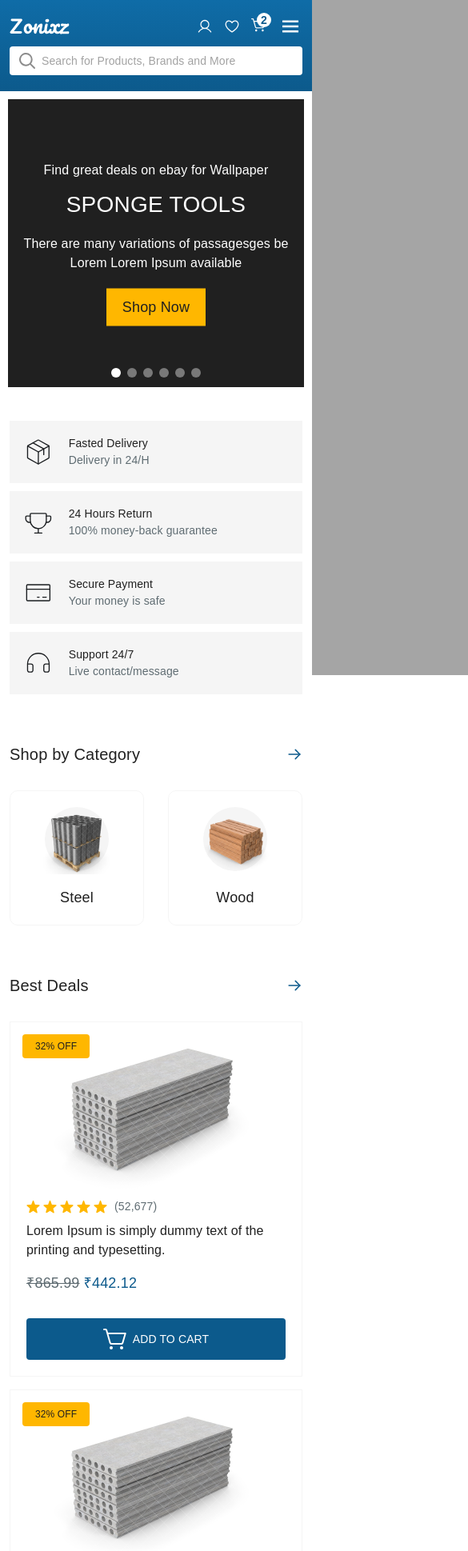
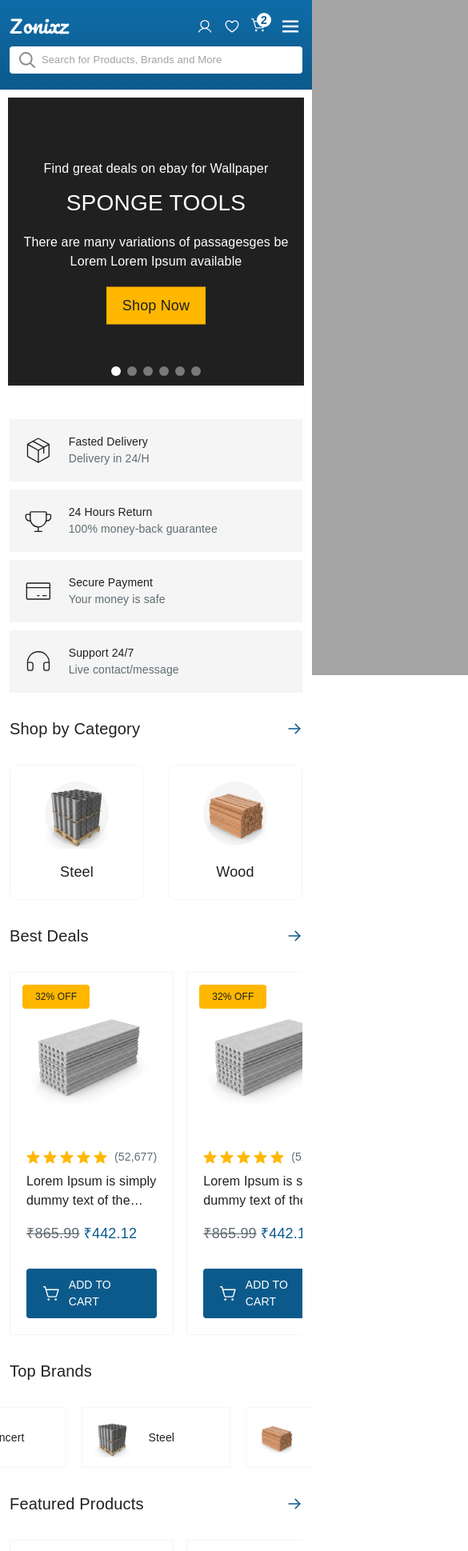
Before and after one commit to Raj-47-coder/zonix, a React (Create React App) app: page / in a window 390 px wide. Shown: the top 1939 px of the page at 80% size, 585 px wide, since content can reach past the window. Built offline with nearby package versions, Linux system fonts and the light colour scheme.

Commit message:
Fix header Make Topreated section responsive

```diff
--- a/src/App.scss
+++ b/src/App.scss
@@ -94,4 +94,8 @@ a {
       margin-left: 1rem;
     }
   }
+
+  @media screen and (max-width:991px) {
+    margin: 3rem 0 !important;
+  }
 }
--- a/src/Inauth/Bestdeals/Bestdeals.scss
+++ b/src/Inauth/Bestdeals/Bestdeals.scss
@@ -8,15 +8,8 @@
   }
 
   @media screen and (max-width:991px) {
-    grid-template-columns: repeat(3, 1fr);
-  }
-
-  @media screen and (max-width:767px) {
-    grid-template-columns: repeat(2, 1fr);
-  }
-
-  @media screen and (max-width:575px) {
-    grid-template-columns: repeat(1, 1fr);
+    display: flex;
+    overflow-x: auto;
   }
 }
 
@@ -127,8 +120,12 @@
         margin-right: 0.5rem;
       }
 
-      @media screen and (max-width:767px) {
+      @media screen and (max-width:991px) {
         padding: 1rem 1.6rem;
+
+        svg {
+          height: 2.2rem;
+        }
       }
     }
   }
--- a/src/Inauth/Header/Header.scss
+++ b/src/Inauth/Header/Header.scss
@@ -1,5 +1,8 @@
 .header {
   background-image: var(--theme_primarylinear);
+  position: sticky;
+  top: 0;
+  z-index: 99;
 
   .header_top {
     display: flex;
@@ -94,7 +97,7 @@
           height: auto;
 
           @media screen and (max-width:991px) {
-            font-size: 1.4rem;
+            font-size: 1.3rem;
             padding: 1rem;
             padding-left: 4rem;
           }
--- a/src/Inauth/Toprated/Toprated.scss
+++ b/src/Inauth/Toprated/Toprated.scss
@@ -10,6 +10,11 @@
       font-size: 2.4rem;
       text-transform: uppercase;
       margin-bottom: 3rem;
+
+      @media screen and (max-width:991px) {
+        font-size: 2rem;
+        margin-bottom: 1.5rem;
+      }
     }
 
     .toprated_columan {
@@ -39,6 +44,11 @@
             height: 8rem;
             width: 10rem;
           }
+
+          @media screen and (max-width:767px) {
+            height: 6rem;
+            width: 8rem;
+          }
         }
 
         .toprated_desc {
@@ -54,15 +64,37 @@
             display: -webkit-box;
             -webkit-line-clamp: 2;
             -webkit-box-orient: vertical;
+
+            @media screen and (max-width:991px) {
+              font-size: 1.4rem;
+              margin-bottom: 0.8rem;
+            }
           }
 
           h4 {
             font-size: 2rem;
             color: var(--theme_primary);
             font-weight: 500;
+
+            @media screen and (max-width:991px) {
+              font-size: 1.6rem;
+            }
+          }
+
+          @media screen and (max-width:1199px) {
+            width: calc(100% - 10rem);
+          }
+
+          @media screen and (max-width:767px) {
+            width: calc(100% - 8rem);
           }
         }
       }
     }
   }
+
+  @media screen and (max-width:991px) {
+    grid-template-columns: repeat(1, 1fr);
+    gap: 2rem;
+  }
 }
```
